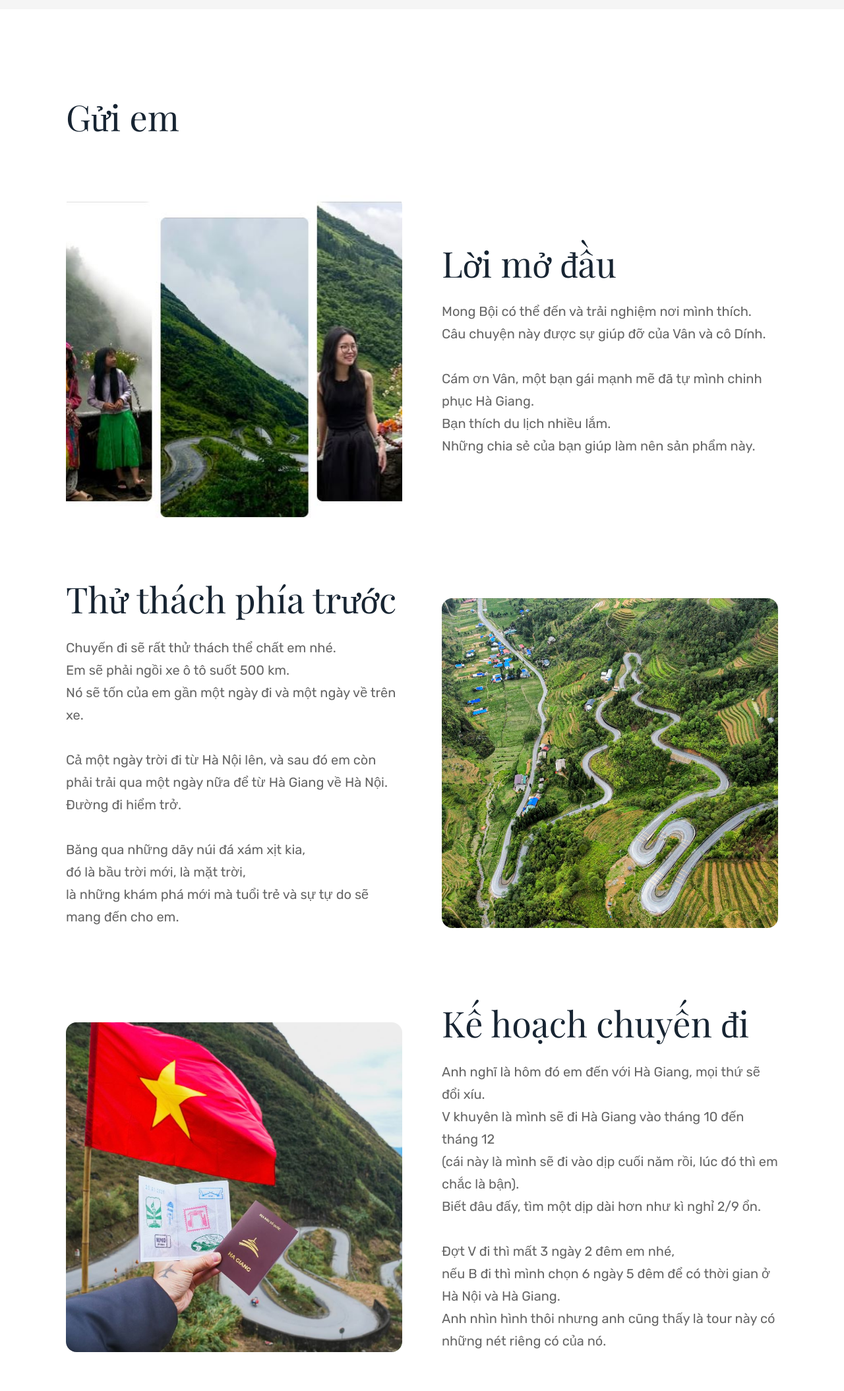
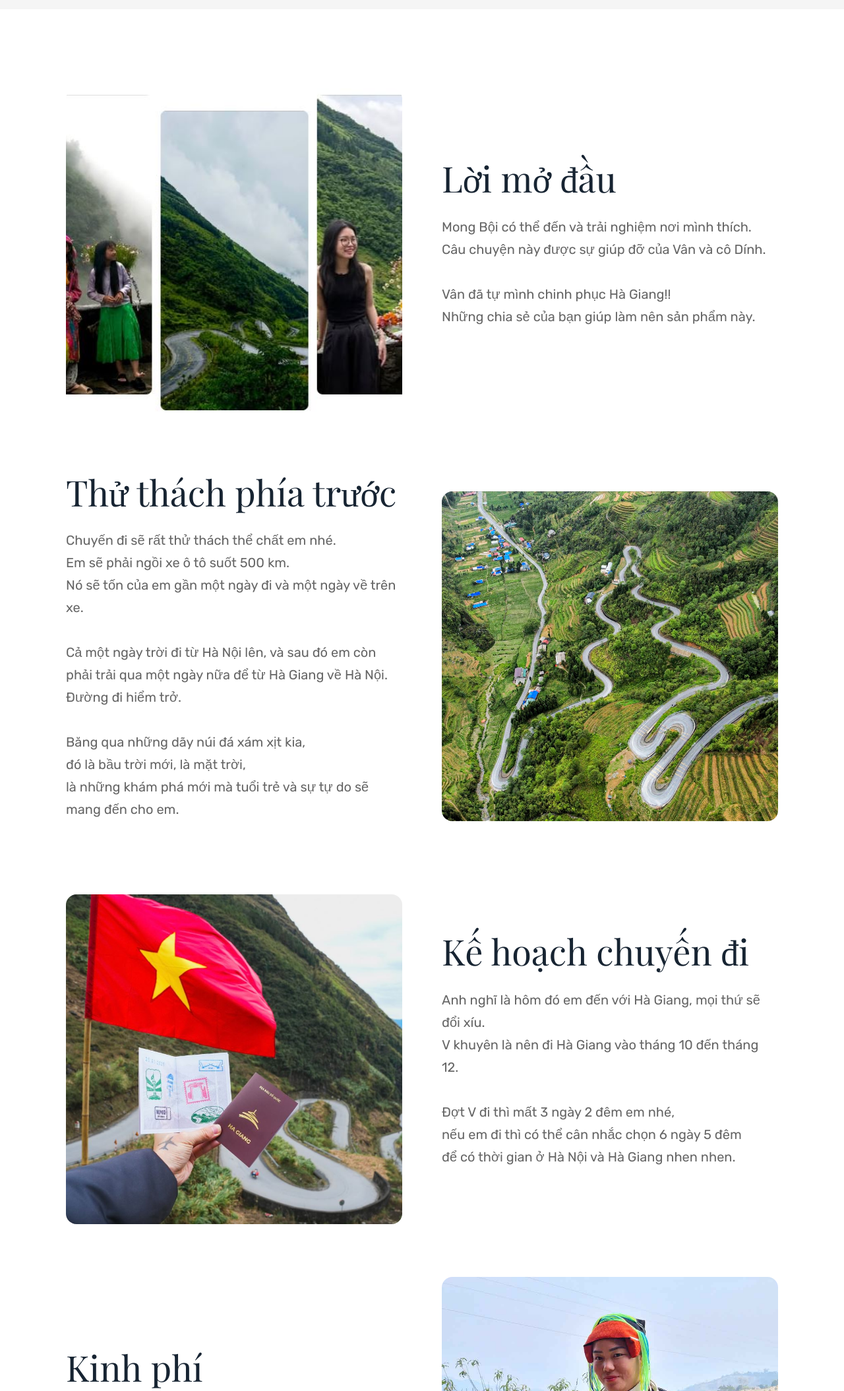
Before and after one commit to QuangPhamSTEAMforVietNam/gui-boi-chuyen-di-ha-giang, a website built with Vite: page index.html in a window 1280 px wide. Shown: the part 2560-4669 px from the top of the page at 66% size. Built offline with nearby package versions, Linux system fonts and the light colour scheme.

Commit message:
Remove Gui em header, update Loi mo dau & Ke hoach, remove last paragraph in Moi nguoi o HG

```diff
--- a/index.html
+++ b/index.html
@@ -161,11 +161,6 @@
   <!-- Blog Section -->
   <section class="blog">
     <div class="container">
-      <div class="section-header">
-        <div>
-          <h2>Gửi em</h2>
-        </div>
-      </div>
 
       <!-- Entry 1: image left, text right -->
       <div class="blog-content">
@@ -174,7 +169,7 @@
         </div>
         <div class="blog-text">
           <h3>Lời mở đầu</h3>
-          <p>Mong Bội có thể đến và trải nghiệm nơi mình thích.<br>Câu chuyện này được sự giúp đỡ của Vân và cô Dính.<br><br>Cám ơn Vân, một bạn gái mạnh mẽ đã tự mình chinh phục Hà Giang.<br>Bạn thích du lịch nhiều lắm.<br>Những chia sẻ của bạn giúp làm nên sản phẩm này.</p>
+          <p>Mong Bội có thể đến và trải nghiệm nơi mình thích.<br>Câu chuyện này được sự giúp đỡ của Vân và cô Dính.<br><br>Vân đã tự mình chinh phục Hà Giang!!<br>Những chia sẻ của bạn giúp làm nên sản phẩm này.</p>
         </div>
       </div>
 
@@ -196,7 +191,7 @@
         </div>
         <div class="blog-text">
           <h3>Kế hoạch chuyến đi</h3>
-          <p>Anh nghĩ là hôm đó em đến với Hà Giang, mọi thứ sẽ đổi xíu.<br>V khuyên là mình sẽ đi Hà Giang vào tháng 10 đến tháng 12<br>(cái này là mình sẽ đi vào dịp cuối năm rồi, lúc đó thì em chắc là bận).<br>Biết đâu đấy, tìm một dịp dài hơn như kì nghỉ 2/9 ổn.<br><br>Đợt V đi thì mất 3 ngày 2 đêm em nhé,<br>nếu B đi thì mình chọn 6 ngày 5 đêm để có thời gian ở Hà Nội và Hà Giang.<br>Anh nhìn hình thôi nhưng anh cũng thấy là tour này có những nét riêng có của nó.</p>
+          <p>Anh nghĩ là hôm đó em đến với Hà Giang, mọi thứ sẽ đổi xíu.<br>V khuyên là nên đi Hà Giang vào tháng 10 đến tháng 12.<br><br>Đợt V đi thì mất 3 ngày 2 đêm em nhé,<br>nếu em đi thì có thể cân nhắc chọn 6 ngày 5 đêm<br>để có thời gian ở Hà Nội và Hà Giang nhen nhen.</p>
         </div>
       </div>
 
@@ -259,11 +254,6 @@
           <span class="video-caption">Xem video trên Facebook - Chị Dính, 20 năm dạy học vùng cao (từ phút 38)</span>
         </a>
       </div>
-      <div class="blog-content">
-        <div class="blog-text">
-          <p>Giá mà anh có thể đi cùng với em như lời ngỏ hôm ấy,<br>lên đó, gặp chị Dính, anh cũng mong lên chơi với chị lắm.<br><br>Chị chắc chắn sẽ vui khi thấy em Quảng có ai đó để đi cùng nè.</p>
-        </div>
-      </div>
     </div>
   </section>
 
```
